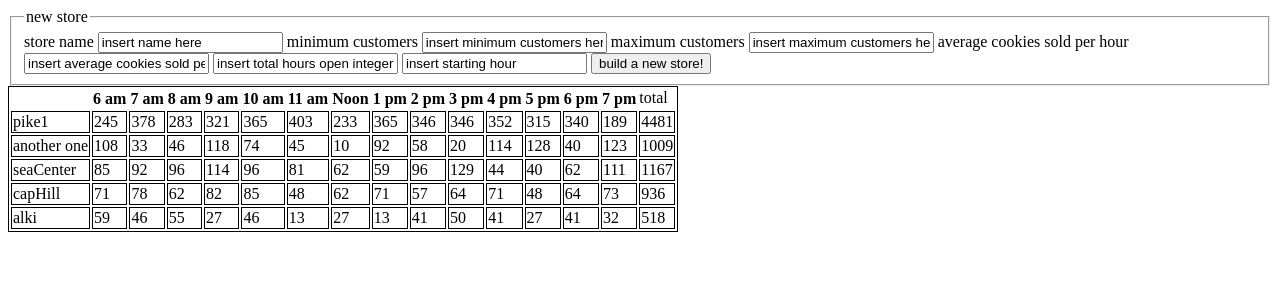
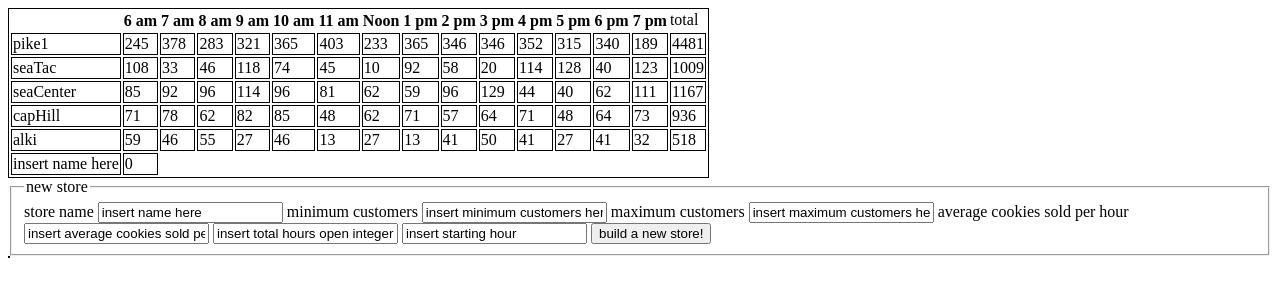
Before and after one commit to naughtnowwhen/SalmonSnacks, a plain HTML site: page index.html in a window 1280 px wide. Both pictures are taken after a click on the button "build a new store!". Drawn offline with Linux system fonts and the light colour scheme.

```diff
--- a/constructor.js
+++ b/constructor.js
@@ -1,6 +1,8 @@
 'use strict';
 
 var allStores = [];
+
+
 
 
 
@@ -44,7 +46,6 @@ function StoreConstructor  (name,min,max,avgCookieSale,hoursOpenInt,startingHour
 
 
     StoreConstructor.prototype.hourFigurer = function(hoursOpenInt,startingHour){
-    console.log('does hourFigurer fire?', 'yes it does');
     let am = 'am';
     let pm = 'pm';
     let currentHour = startingHour;
@@ -102,7 +103,9 @@ StoreConstructor.prototype.tester = function(){
 StoreConstructor.prototype.caller = function(){
 this.hourFigurer(this.hoursOpenInt, this.startingHour);
 this.figureCookiesPerHourAndTotal();
-this.renderer();
+
+//this.renderer() was for the uls and lis
+// this.renderer();
 };
 
 // //they all fire,
@@ -119,7 +122,7 @@ this.renderer();
 // the new StoreConstructor will be good enough.
 
 var pike1 = new StoreConstructor('pike1',23,65,6.3,14,6);
-var seaTac = new StoreConstructor('another one', 3,124,1.2,14,6);
+var seaTac = new StoreConstructor('seaTac', 3,124,1.2,14,6);
 var seaCenter = new StoreConstructor('seaCenter', 11,38, 3.7,14,6);
 var capHill = new StoreConstructor('capHill',20,38,2.3,14,6);
 var alki = new StoreConstructor('alki', 2,16,4.6,14,6);
@@ -136,7 +139,6 @@ store.caller();
 // and creating another function that renders tables
 //eventually wrap the below in a function...
 
-var buildEverything = function(){
 
 var tabling = document.createElement('TABLE');
 tabling.setAttribute('id','myTable');
@@ -149,7 +151,6 @@ var rowHeader = document.createElement('tr');
 getTabling.appendChild(rowHeader);
 
 var headerFunction = function(store){
-console.log(store);
 
 
 // so I want to place a placeholder here but obeviously this is the wrong way yo do it...
@@ -170,14 +171,12 @@ for (var i = -1; i < store.stringHoursArr.length; i ++){
 var totalEl = document.createElement('th');
 var totalContent = document.createTextNode('total');
 rowHeader.appendChild(totalContent);
-
 }
 
 //hard coding a single store for now
 headerFunction(allStores[0]);
 
 
-var tableMaker = function(store){
 //shows up
 // var getTabling = document.getElementById('myTable');
 // var makeHeader = document.createElement('th');
@@ -195,7 +194,6 @@ var tableMaker = function(store){
 // headerCell.innerHTML = ('this is the header');
 
 var tableAppender = function(store){
-  console.log(store.name);
 
 var rowing = [];
 var rowing = document.createElement('TR');
@@ -204,7 +202,6 @@ var rowing = document.createElement('TR');
 
 // let storeContents = Object.values(store);
 let storeContents = store.cookiesPerHourArrAndTotal;
-console.log(storeContents, 'storeContents');
 
 let cells = [];
 let contents = [];
@@ -224,7 +221,6 @@ rowing.appendChild(nameOfStoreEl);
 // at first I didn't have this else statement and it resulted in a working table except for the 0th index was returning undefined... the else statement fixed it.
 else {
 cells[i] = storeContents[i];
-console.log(cells[i]);
 cells[i] = document.createElement('TD');
 contents[i] = document.createTextNode(storeContents[i]);
 cells[i].appendChild(contents[i]);
@@ -245,27 +241,12 @@ rowing.appendChild(cells[i]);
 
   }
 
-  tableAppender(store);
+  // tableAppender(store);
+
+for (var i = 0; i < allStores.length; i ++){
+  // console.log(allstores[store]);
+tableAppender(allStores[i]);
 }
-
-for (var store in allStores){
-tableMaker(allStores[store]);
-console.log(allStores[store]);
-}
-
-}
-
-var clear = function(){
-  document.getElementById('myTable').innerHTML = '';
-  };
-
-
-  buildEverything();
-
-
-
-
-
 
 //following along to examples from class except ignoring the body elements since for now
 var newStoreForm = document.getElementById('containerForm');
@@ -274,19 +255,24 @@ var handleNewStore = function (event){
 event.preventDefault();
 event.stopPropagation();
 var storeName = event.target['store-name'].value;
-var minCust = event.target['minimum-customers'].value;
-var maxCust = event.target['maximum-customers'].value;
-var avgCooky = event.target['average-cookies-sold-per-hour'].value;
-var hoursOpen = event.target['hours-open'].value;
-var startingHour = event.target['starting-hour'].value;
+var minCust = parseInt(event.target['minimum-customers'].value);
+var maxCust = parseInt( event.target['maximum-customers'].value);
+var avgCooky = parseFloat( event.target['average-cookies-sold-per-hour'].value);
+var hoursOpen = parseInt(event.target['hours-open'].value);
+var startingHour = parseInt(event.target['starting-hour'].value);
 
 
 // name,min,max,avgCookieSale,hoursOpenInt,startingHour
 var newStore = new StoreConstructor(storeName,minCust,maxCust,avgCooky,hoursOpen,startingHour);
 
+//trying to append new store
+
+console.log(newStore);
+
+newStore.caller();
+tableAppender(newStore);
 
 // allStores.push(new Store);
-
 };
 
 newStoreForm.addEventListener('submit', handleNewStore);
--- a/index.html
+++ b/index.html
@@ -8,6 +8,8 @@
     <link rel="stylesheet" type="text/css" href="style.css">
 </head>
 <body>
+<table id='myTable'></table>
+
 <form id='containerForm'>
     <fieldset >
         <legend> new store </legend>
```
